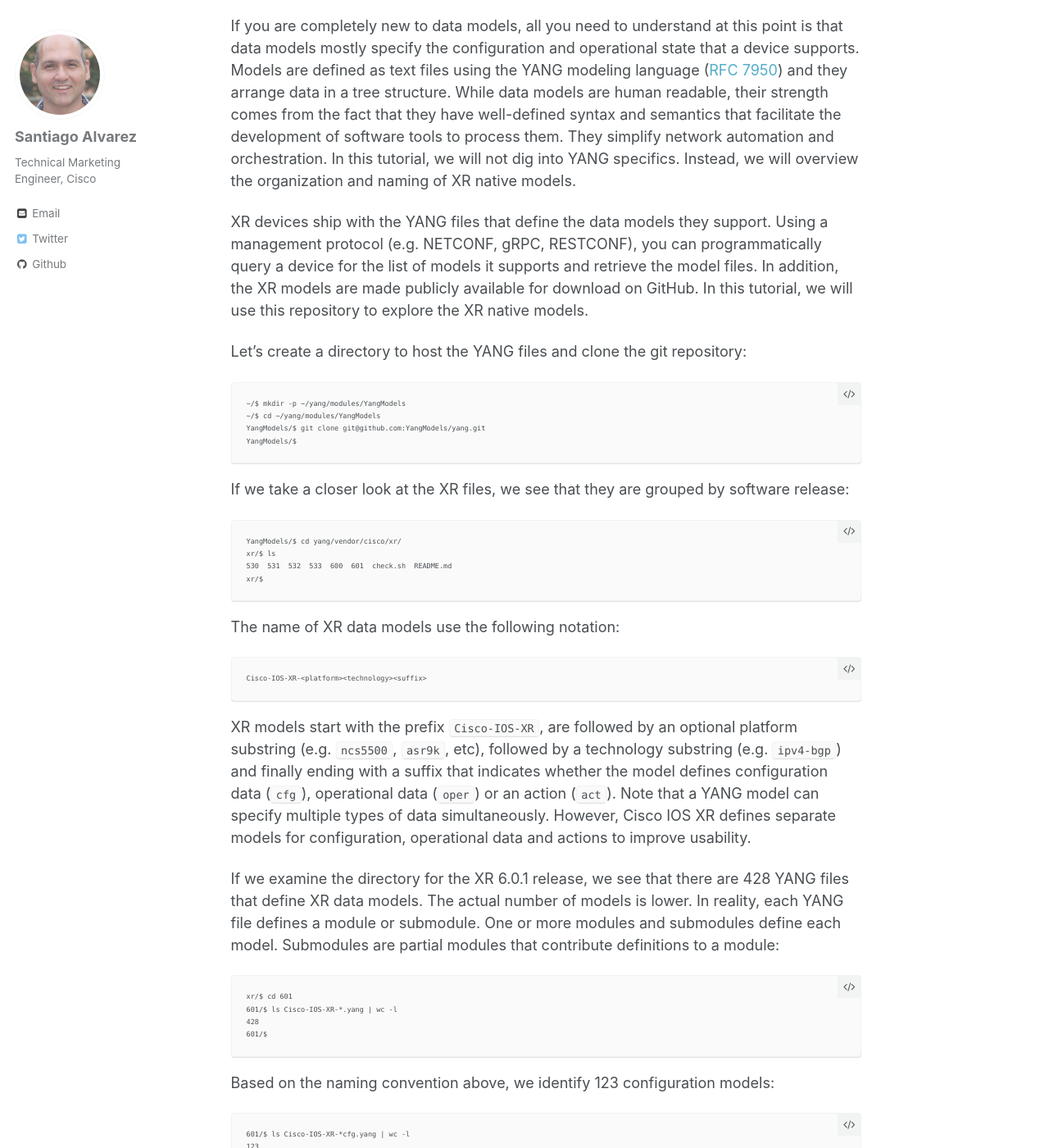
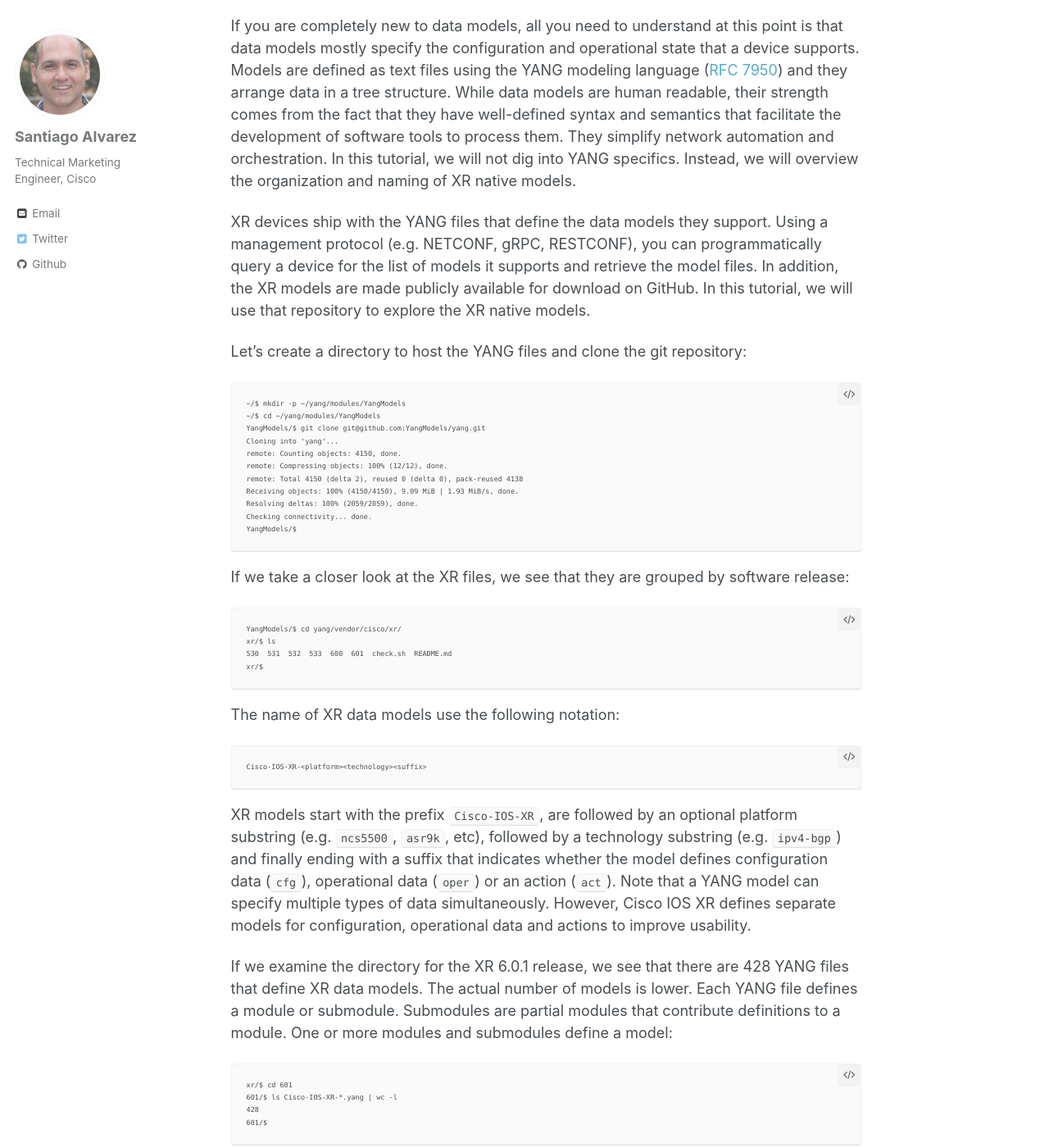
Before and after one commit to xrdocs/programmability, a Jekyll site: the page built from _tutorials/2016-09-15-xr-data-model-overview.md, in a window 1280 px wide and 1400 px high, scrolled down 278 px. Shown: the whole window at 82% size. Built offline with Jekyll 4.4.1, drawn with Linux system fonts in a browser that asks for light colours; comment, search, counter and statistics services are not loaded; some of the changed text lies outside the part shown.

Commit message:
Add minor edits to data model tutorial

````diff
--- a/_tutorials/2016-09-15-xr-data-model-overview.md
+++ b/_tutorials/2016-09-15-xr-data-model-overview.md
@@ -8,11 +8,11 @@ published: true
 position: hidden
 ---
 
-In a previous [blog post](https://xrdocs.github.io/programmability/blogs/2016-09-12-model-driven-programmability/), we described how the Cisco IOS XR programmability framework is based on data models.  But, What format do they have?  where are the models published?  How many are available?  How are they grouped?
+In a previous [blog post](https://xrdocs.github.io/programmability/blogs/2016-09-12-model-driven-programmability/), we described how the Cisco IOS XR programmability framework is based on data models.  But, what format do they have?  where are the models published?  how many are available?  how are they grouped?
 
 If you are completely new to data models, all you need to understand at this point is that data models mostly specify the configuration and operational state that a device supports.  Models are defined as text files using the YANG modeling language ([RFC 7950](https://tools.ietf.org/html/rfc7950)) and they arrange data in a tree structure.  While data models are human readable, their strength comes from the fact that they have well-defined syntax and semantics that facilitate the development of software tools to process them.  They simplify network automation and orchestration.  In this tutorial, we will not dig into YANG specifics.  Instead, we will overview the organization and naming of XR native models.
 
-XR devices ship with the YANG files that define the data models they support.  Using a management protocol (e.g. NETCONF, gRPC, RESTCONF), you can programmatically query a device for the list of models it supports and  retrieve the model files.  In addition, the XR models are made publicly available for download on GitHub.  In this tutorial, we will use this repository to explore the XR native models.
+XR devices ship with the YANG files that define the data models they support.  Using a management protocol (e.g. NETCONF, gRPC, RESTCONF), you can programmatically query a device for the list of models it supports and  retrieve the model files.  In addition, the XR models are made publicly available for download on GitHub.  In this tutorial, we will use that repository to explore the XR native models.
 
 Let's create a directory to host the YANG files and clone the git repository:
 
@@ -20,6 +20,13 @@ Let's create a directory to host the YANG files and clone the git repository:
 ~/$ mkdir -p ~/yang/modules/YangModels
 ~/$ cd ~/yang/modules/YangModels
 YangModels/$ git clone git@github.com:YangModels/yang.git
+Cloning into 'yang'...
+remote: Counting objects: 4150, done.
+remote: Compressing objects: 100% (12/12), done.
+remote: Total 4150 (delta 2), reused 0 (delta 0), pack-reused 4138
+Receiving objects: 100% (4150/4150), 9.09 MiB | 1.93 MiB/s, done.
+Resolving deltas: 100% (2059/2059), done.
+Checking connectivity... done.
 YangModels/$
 ```
 
@@ -40,7 +47,7 @@ Cisco-IOS-XR-<platform><technology><suffix>
 
 XR models start with the prefix `Cisco-IOS-XR`, are followed by an optional platform substring (e.g. `ncs5500`, `asr9k`, etc), followed by a technology substring (e.g. `ipv4-bgp`) and finally ending with a suffix that indicates whether the model defines configuration data (`cfg`), operational data (`oper`) or an action (`act`).  Note that a YANG model can specify multiple types of data simultaneously.  However, Cisco IOS XR defines separate models for configuration, operational data and actions to improve usability.
 
-If we examine the directory for the XR 6.0.1 release, we see that there are 428 YANG files that define XR data models. The actual number of models is lower.  In reality, each YANG file defines a module or submodule. One or more modules and submodules define each model. Submodules are partial modules that contribute definitions to a module:
+If we examine the directory for the XR 6.0.1 release, we see that there are 428 YANG files that define XR data models. The actual number of models is lower.  Each YANG file defines a module or submodule. Submodules are partial modules that contribute definitions to a module.  One or more modules and submodules define a model:
 
 ```
 xr/$ cd 601
````
Also changed, not shown: other parts of _tutorials/2016-09-15-xr-data-model-overview.md (+1 -1 lines).
